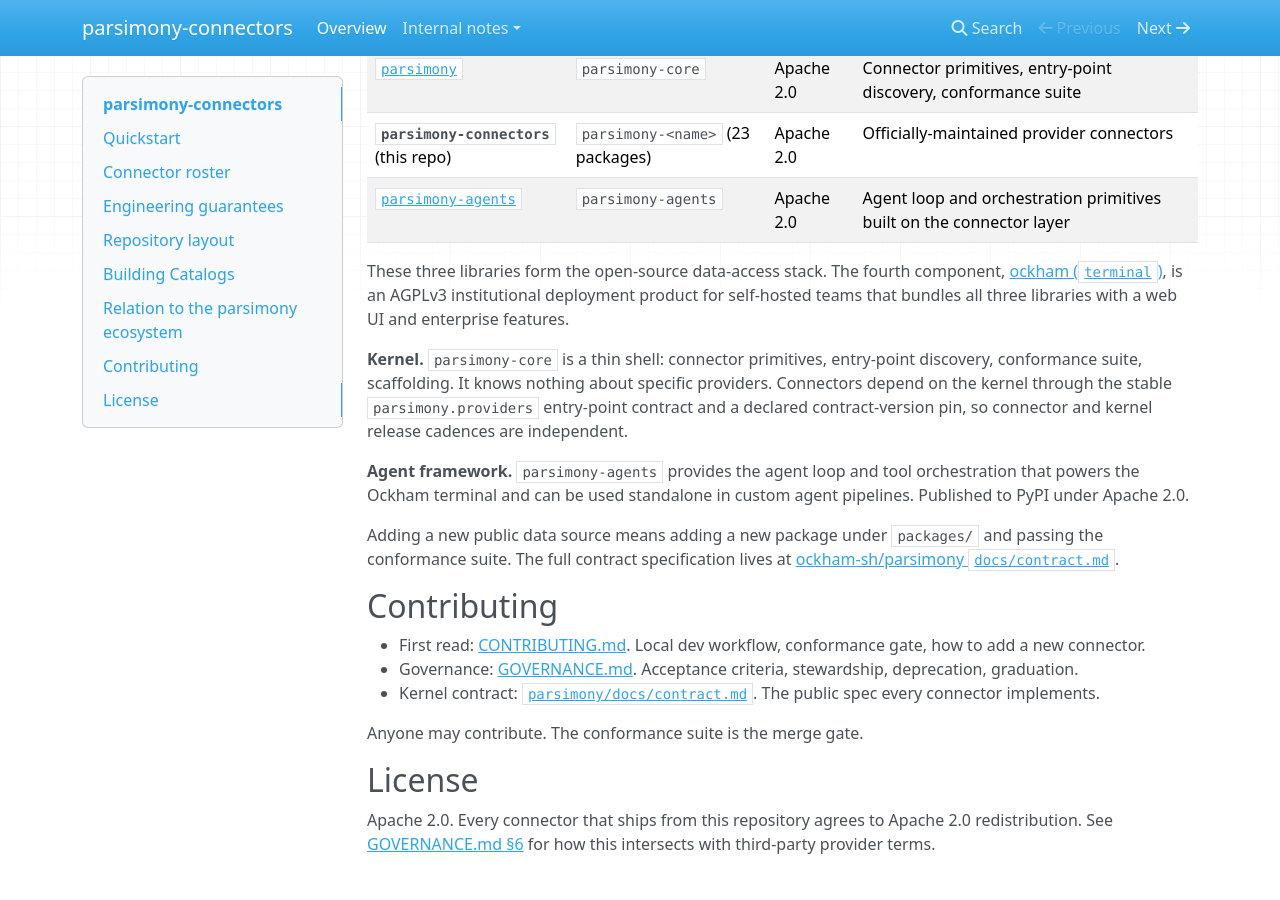
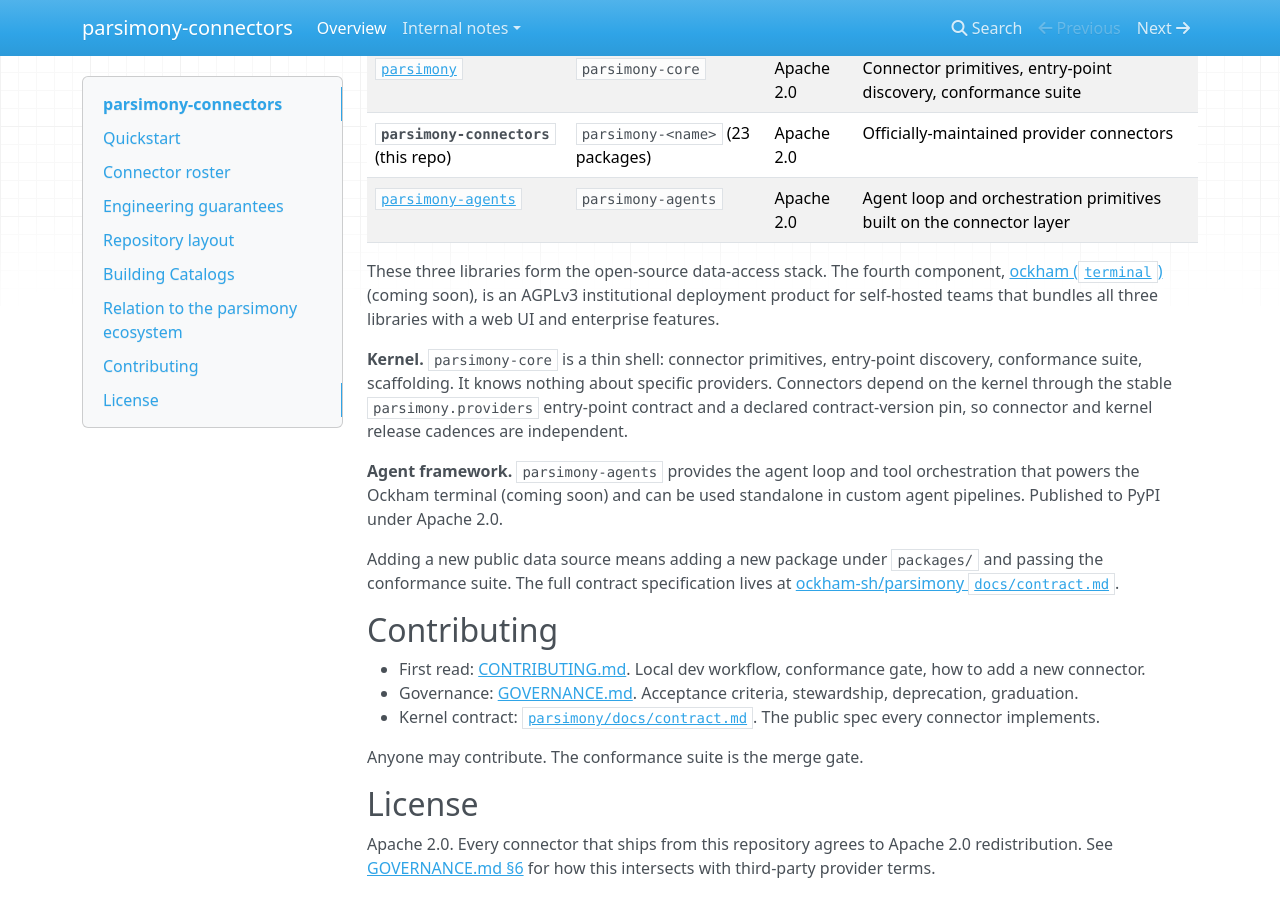
Before and after one commit to ockham-sh/parsimony-connectors, an MkDocs documentation site: the page built from docs/index.md, in a window 1280 px wide and 900 px high, scrolled down 4739 px. Built offline with MkDocs 1.6.1, drawn with Linux system fonts in a browser that asks for light colours; nearby versions of some CDN libraries.

Commit message:
docs: mark the Ockham terminal as coming soon

```diff
--- a/docs/index.md
+++ b/docs/index.md
@@ -157,11 +157,11 @@ This repository is one of three open-source components in the Ockham data stack:
 | **`parsimony-connectors`** (this repo) | `parsimony-<name>` (23 packages) | Apache 2.0 | Officially-maintained provider connectors |
 | [`parsimony-agents`](https://github.com/ockham-sh/parsimony-agents) | `parsimony-agents` | Apache 2.0 | Agent loop and orchestration primitives built on the connector layer |
 
-These three libraries form the open-source data-access stack. The fourth component, [ockham (`terminal`)](https://github.com/ockham-sh/terminal), is an AGPLv3 institutional deployment product for self-hosted teams that bundles all three libraries with a web UI and enterprise features.
+These three libraries form the open-source data-access stack. The fourth component, [ockham (`terminal`)](https://github.com/ockham-sh/terminal) (coming soon), is an AGPLv3 institutional deployment product for self-hosted teams that bundles all three libraries with a web UI and enterprise features.
 
 **Kernel.** `parsimony-core` is a thin shell: connector primitives, entry-point discovery, conformance suite, scaffolding. It knows nothing about specific providers. Connectors depend on the kernel through the stable `parsimony.providers` entry-point contract and a declared contract-version pin, so connector and kernel release cadences are independent.
 
-**Agent framework.** `parsimony-agents` provides the agent loop and tool orchestration that powers the Ockham terminal and can be used standalone in custom agent pipelines. Published to PyPI under Apache 2.0.
+**Agent framework.** `parsimony-agents` provides the agent loop and tool orchestration that powers the Ockham terminal (coming soon) and can be used standalone in custom agent pipelines. Published to PyPI under Apache 2.0.
 
 Adding a new public data source means adding a new package under `packages/` and passing the conformance suite. The full contract specification lives at [ockham-sh/parsimony `docs/contract.md`](https://github.com/ockham-sh/parsimony/blob/main/docs/contract.md).
 
```
Also changed, not shown: README.md (+2 -2 lines).
